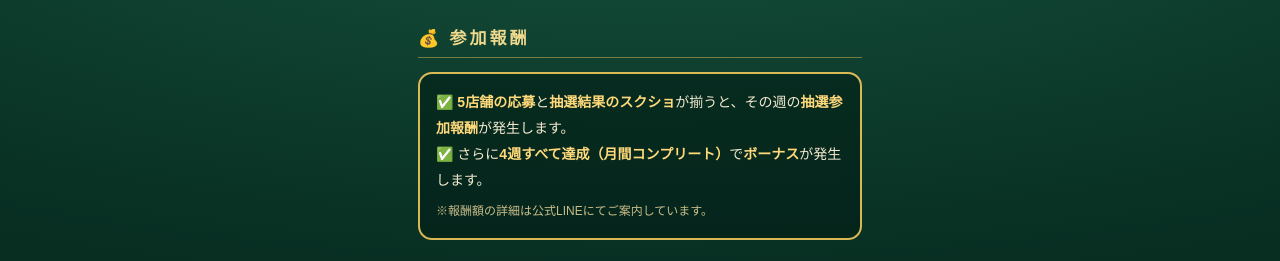
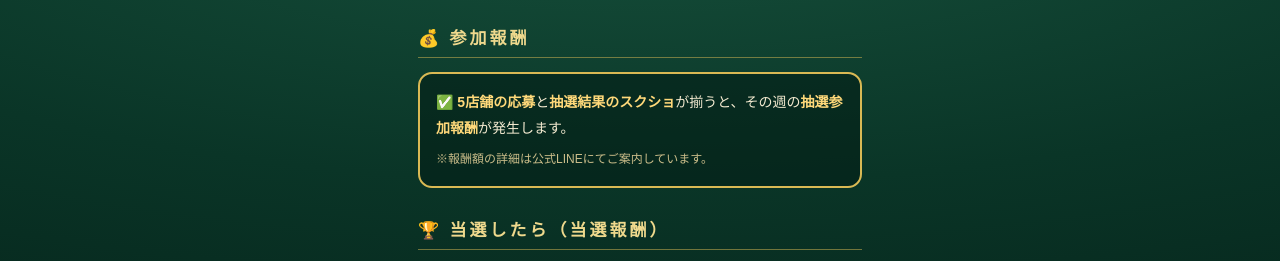
Before and after one commit to 22shop/22k, a plain HTML site: page index.html in a window 1280 px wide. Shown: the part 124-385 px from the top of the page. Drawn offline with Linux system fonts and the light colour scheme.

Commit message:
Update index.html

```diff
--- a/index.html
+++ b/index.html
@@ -45,7 +45,6 @@
   <h2>💰 参加報酬</h2>
   <div class="card">
     ✅ <b>5店舗の応募</b>と<b>抽選結果のスクショ</b>が揃うと、その週の<b>抽選参加報酬</b>が発生します。<br>
-    ✅ さらに<b>4週すべて達成（月間コンプリート）</b>で<b>ボーナス</b>が発生します。
     <div class="note">※報酬額の詳細は公式LINEにてご案内しています。</div>
   </div>
 
```
